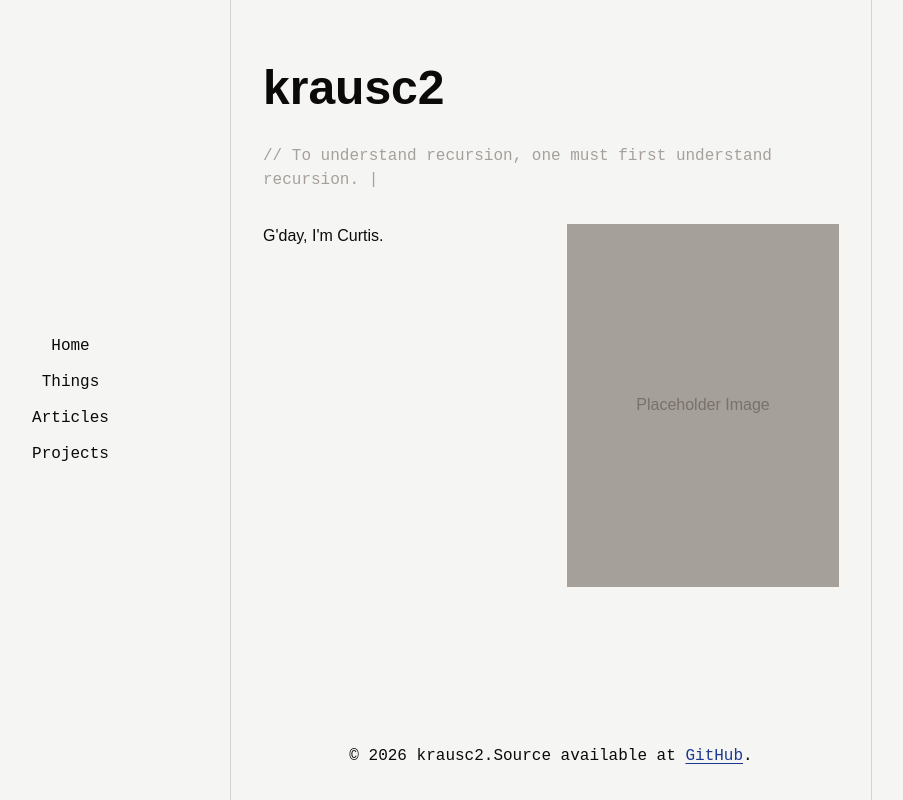
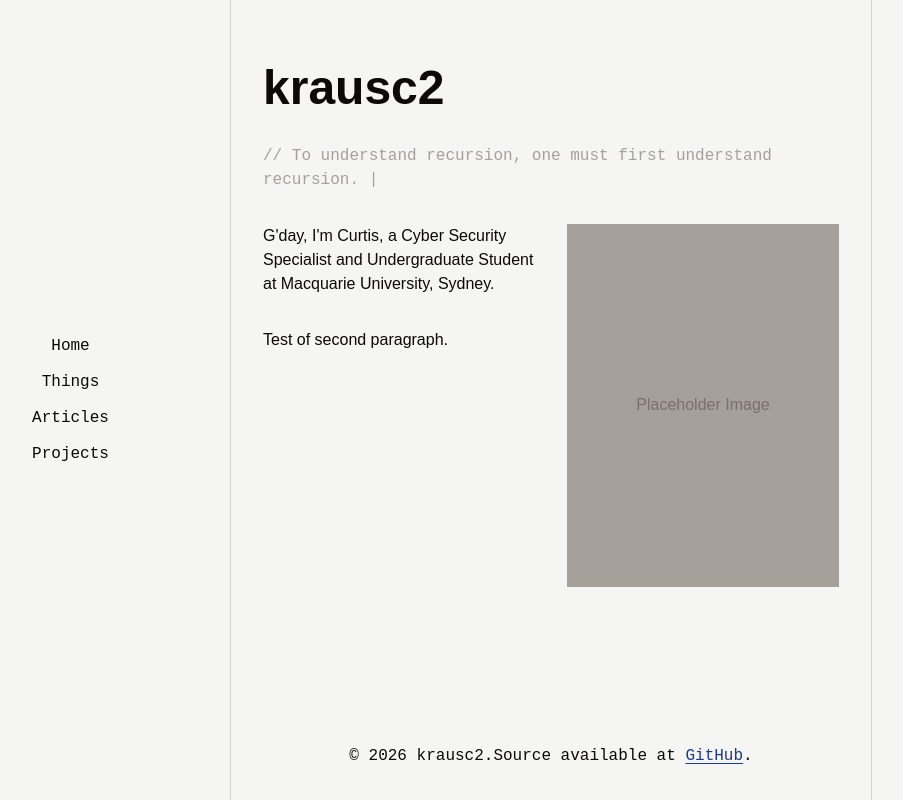
Before and after one commit to krausc2/kc2.dev, a SvelteKit app: page / in a window 1280 px wide. Shown: the whole page, without its empty margins (89-992 px from the left). Built offline with nearby package versions, Linux system fonts and the light colour scheme.

Commit message:
feat: change formatting scheme for Home page

```diff
--- a/src/routes/+page.svelte
+++ b/src/routes/+page.svelte
@@ -6,9 +6,17 @@
 	<p class="text-5xl font-bold">krausc2</p>
 	<p class="font-mono text-stone-400">// {@html getSplash("day")} <span class="cursor">|</span></p>
 
-	<div class="grid grid-cols-1 gap-8 lg:grid-cols-2">
-		<p>G'day, I'm Curtis.</p>
-		<div class="flex aspect-3/4 w-full items-center justify-center bg-stone-400">
+	<div class="flex flex-col gap-8 lg:flex-row">
+		<div class="flex flex-1 flex-col gap-8">
+			<p>
+				G'day, I'm Curtis, a Cyber Security Specialist and Undergraduate Student at Macquarie
+				University, Sydney.
+			</p>
+			<p>
+				Test of second paragraph.
+			</p>
+		</div>
+		<div class="flex aspect-3/4 w-full flex-1 items-center justify-center bg-stone-400">
 			<p class="text-stone-500">Placeholder Image</p>
 		</div>
 	</div>
```
